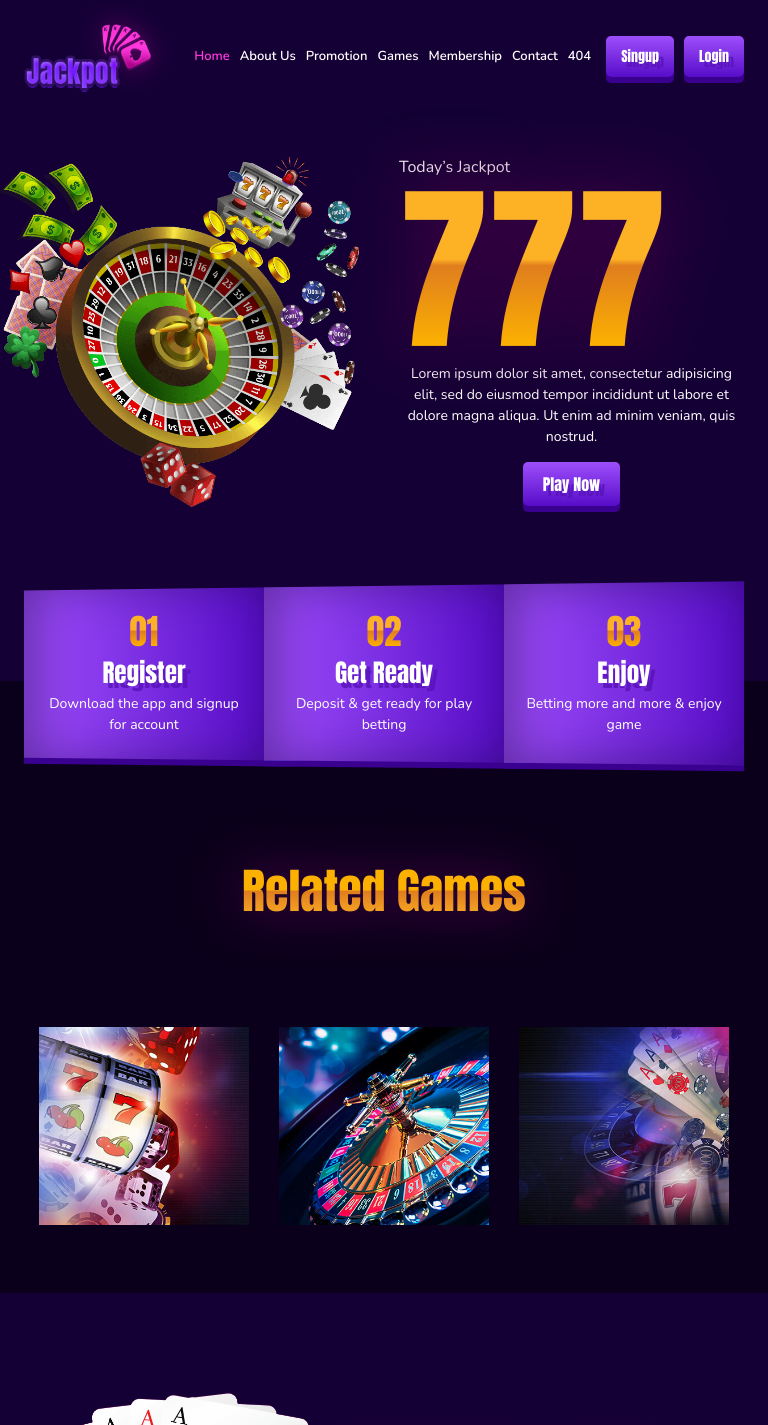
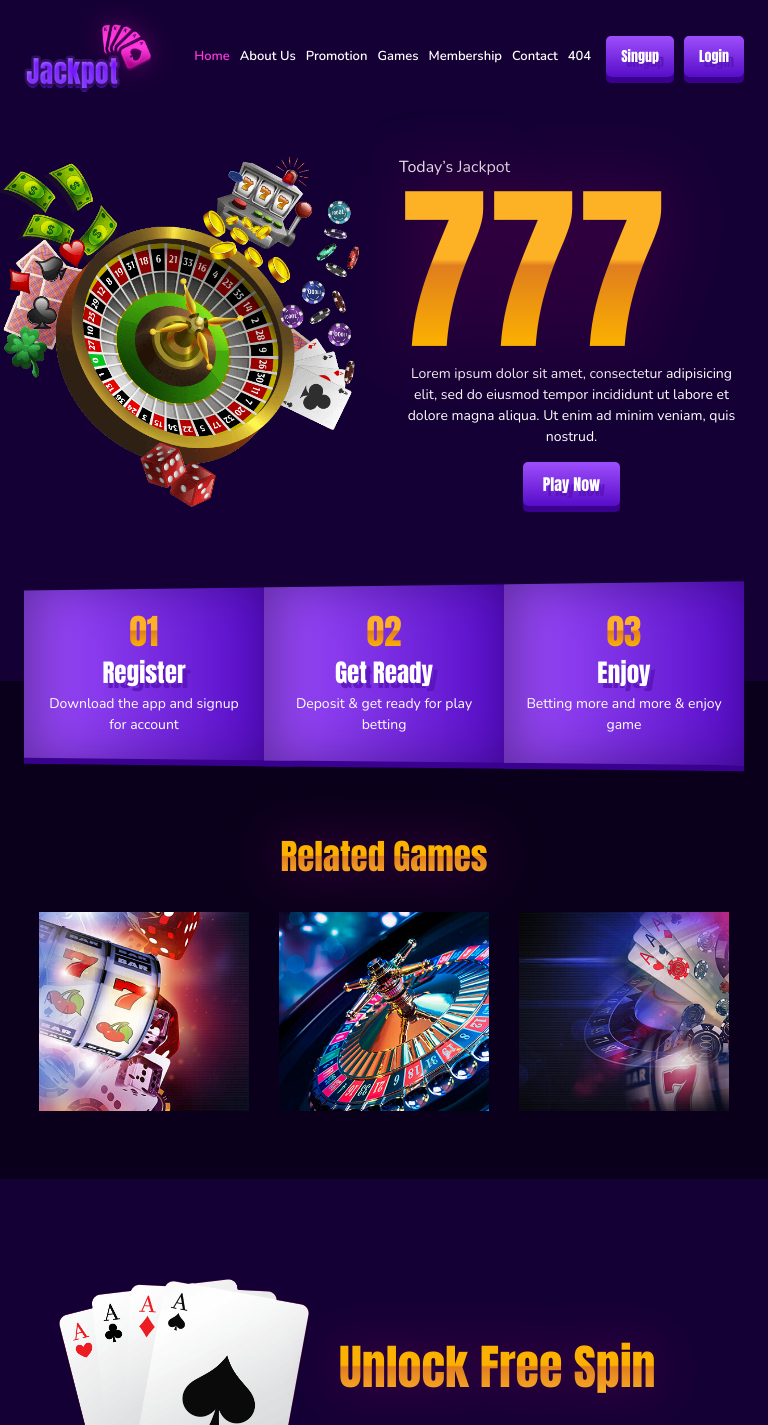
Before and after one commit to jonyrahman626/Jackpot-React, a React (Create React App) app: page / in a window 768 px wide. Shown: the top 1425 px of the page. Built offline with nearby package versions, Linux system fonts and the light colour scheme.

Commit message:
index responsive

```diff
--- a/src/components/Game/GameResponsive.css
+++ b/src/components/Game/GameResponsive.css
@@ -23,6 +23,19 @@
 
     .game_text p {
         font-size: 14px !important;
+    }
+
+    .game_head {
+        margin-top: 18px;
+    }
+
+    .game_head h2 {
+        font-size: 35px;
+        margin: 25px 0 7px 0;
+    }
+
+    .game_img {
+        margin-top: 27px !important;
     }
 }
 
```
